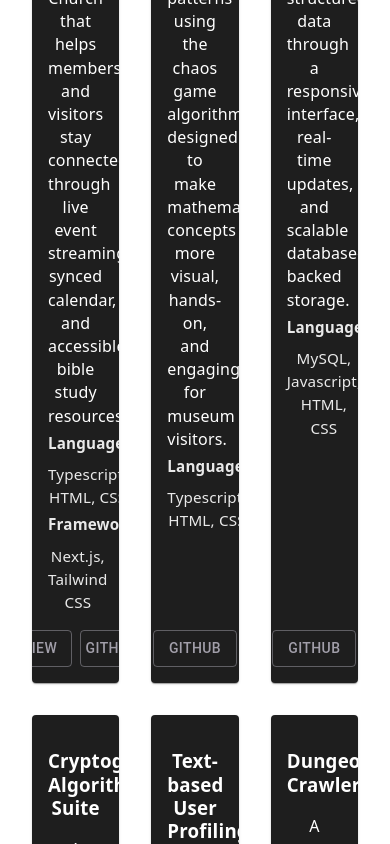
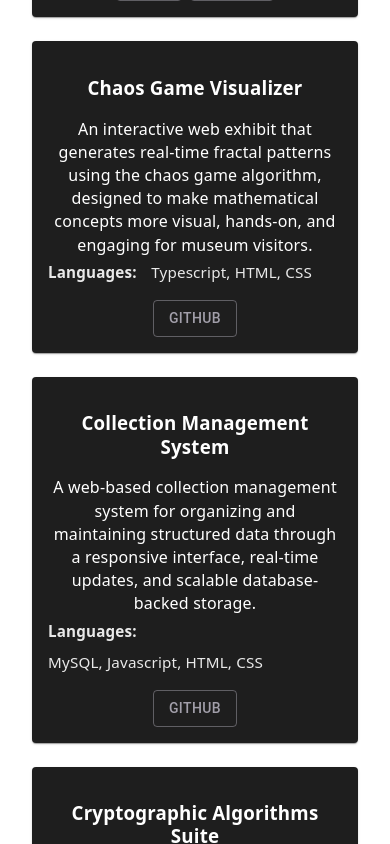
Before and after one commit to jayneen/portfolio, a React (Vite) app: page / in a window 390 px wide. Shown: the part 1378-2222 px from the top of the page. Built offline with nearby package versions, Linux system fonts and the light colour scheme.

Commit message:
projects mobile compatibility

```diff
--- a/src/sections/Projects.tsx
+++ b/src/sections/Projects.tsx
@@ -17,7 +17,19 @@ function Projects() {
         height: "100%",
       }}>
 
-        <div className="projects-grid">
+
+
+        <Box
+          sx={{
+            display: "grid",
+            gridTemplateColumns: {
+              xs: "1fr",              // 1 column
+              sm: "repeat(2, 1fr)",   // 2 columns
+              md: "repeat(3, 1fr)",   // 3 columns
+            },
+            gap: 3,
+          }}
+        >
           {projects.map((project) => (
             <Card
               key={project.id}
@@ -82,9 +94,9 @@ function Projects() {
               </Box>
             </Card>
           ))}
-        </div>
+        </Box>
       </Box>
-    </section>
+    </section >
   );
 }
 
```
